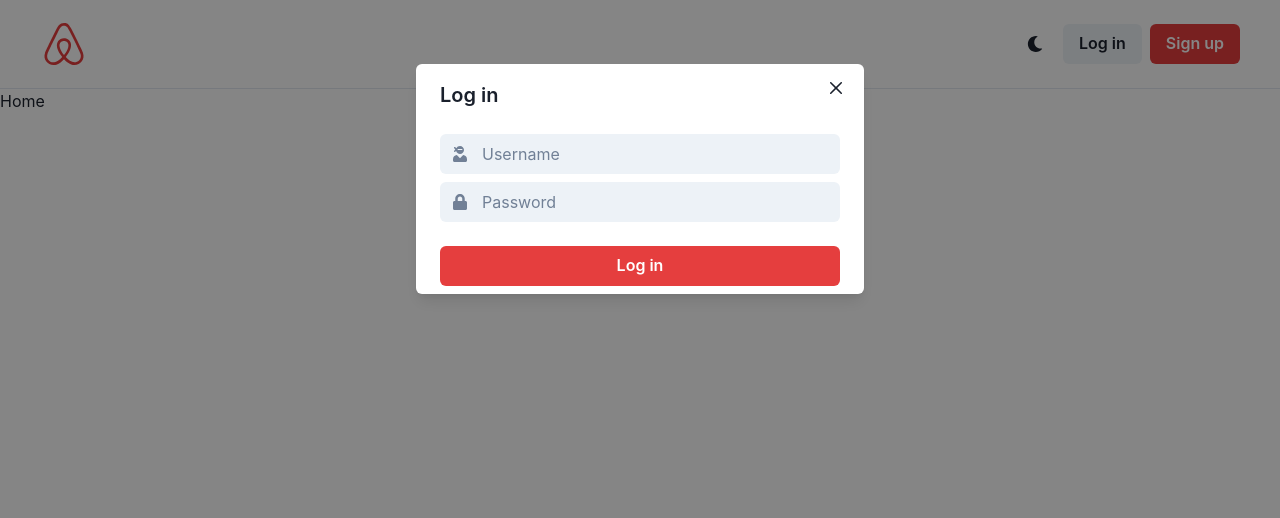
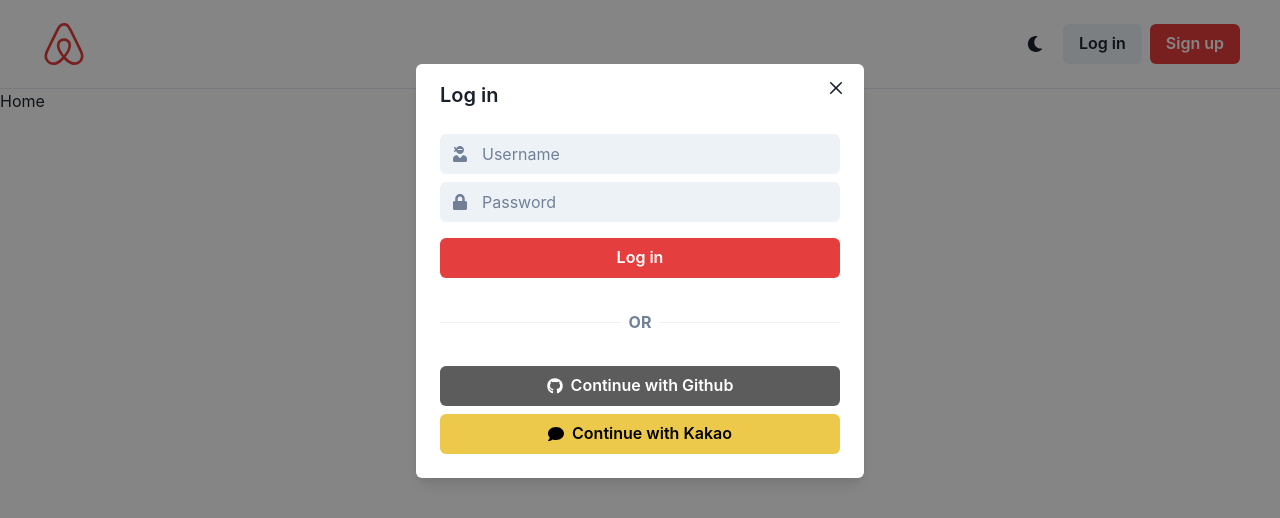
Before and after one commit to texasroh/airbnb-clone2-frontend, a React (Create React App) app: page / in a window 1280 px wide. Both pictures are taken after a click on the button "Log in". Shown: the top 518 px of the page. Built offline with nearby package versions, Linux system fonts and the light colour scheme.

Commit message:
add Header with login signup modals

```diff
--- /dev/null
+++ b/src/components/Header.tsx
@@ -0,0 +1,48 @@
+import {
+  Box,
+  Button,
+  HStack,
+  IconButton,
+  useDisclosure,
+} from "@chakra-ui/react";
+import { FaAirbnb, FaMoon } from "react-icons/fa";
+import LoginModal from "./LoginModal";
+import SignUpModal from "./SignUpModal";
+
+export default function Header() {
+  const {
+    isOpen: isLoginOpen,
+    onClose: onLoginClose,
+    onOpen: onLoginOpen,
+  } = useDisclosure();
+  const {
+    isOpen: isSignUpOpen,
+    onClose: onSignUpClose,
+    onOpen: onSignUpOpen,
+  } = useDisclosure();
+  return (
+    <HStack
+      px={10}
+      py={5}
+      borderBottomWidth={1}
+      justifyContent={"space-between"}
+    >
+      <Box color="red.500" fontSize="48">
+        <FaAirbnb />
+      </Box>
+      <HStack spacing={2}>
+        <IconButton
+          variant={"ghost"}
+          aria-label="Toggle dark mode"
+          icon={<FaMoon />}
+        />
+        <Button onClick={onLoginOpen}>Log in</Button>
+        <Button onClick={onSignUpOpen} colorScheme={"red"}>
+          Sign up
+        </Button>
+      </HStack>
+      <LoginModal isOpen={isLoginOpen} onClose={onLoginClose} />
+      <SignUpModal isOpen={isSignUpOpen} onClose={onSignUpClose} />
+    </HStack>
+  );
+}
--- /dev/null
+++ b/src/components/LoginModal.tsx
@@ -0,0 +1,65 @@
+import {
+  Box,
+  Button,
+  Input,
+  InputGroup,
+  InputLeftElement,
+  Modal,
+  ModalBody,
+  ModalCloseButton,
+  ModalContent,
+  ModalHeader,
+  ModalOverlay,
+  VStack,
+} from "@chakra-ui/react";
+import { FaLock, FaUserNinja } from "react-icons/fa";
+import SocialLogin from "./SocialLogin";
+
+interface LoginModalProps {
+  isOpen: boolean;
+  onClose: () => void;
+}
+
+export default function LoginModal({ isOpen, onClose }: LoginModalProps) {
+  return (
+    <Modal isOpen={isOpen} onClose={onClose}>
+      <ModalOverlay />
+      <ModalContent>
+        <ModalHeader>Log in</ModalHeader>
+        <ModalCloseButton />
+        <ModalBody>
+          <VStack>
+            <InputGroup>
+              <InputLeftElement
+                children={
+                  <Box color={"gray.500"}>
+                    <FaUserNinja />
+                  </Box>
+                }
+              />
+              <Input variant={"filled"} placeholder="Username" />
+            </InputGroup>
+            <InputGroup>
+              <InputLeftElement
+                children={
+                  <Box color="gray.500">
+                    <FaLock />
+                  </Box>
+                }
+              />
+              <Input
+                variant={"filled"}
+                placeholder="Password"
+                type={"password"}
+              />
+            </InputGroup>
+          </VStack>
+          <Button mt={4} colorScheme={"red"} w="100%">
+            Log in
+          </Button>
+          <SocialLogin />
+        </ModalBody>
+      </ModalContent>
+    </Modal>
+  );
+}
--- a/src/components/Root.tsx
+++ b/src/components/Root.tsx
@@ -1,88 +1,12 @@
-import {
-    Box,
-    Button,
-    HStack,
-    IconButton,
-    Input,
-    InputGroup,
-    InputLeftElement,
-    Modal,
-    ModalBody,
-    ModalCloseButton,
-    ModalContent,
-    ModalFooter,
-    ModalHeader,
-    ModalOverlay,
-    useDisclosure,
-    VStack,
-} from "@chakra-ui/react";
+import { Box } from "@chakra-ui/react";
 import { Outlet } from "react-router-dom";
-import { FaAirbnb, FaLock, FaMoon, FaUserNinja } from "react-icons/fa";
+import Header from "./Header";
 
 export default function Root() {
-    const { isOpen, onClose, onOpen } = useDisclosure();
-    return (
-        <Box>
-            <HStack
-                px={10}
-                py={5}
-                borderBottomWidth={1}
-                justifyContent={"space-between"}
-            >
-                <Box color="red.500" fontSize="48">
-                    <FaAirbnb />
-                </Box>
-                <HStack spacing={2}>
-                    <IconButton
-                        variant={"ghost"}
-                        aria-label="Toggle dark mode"
-                        icon={<FaMoon />}
-                    />
-                    <Button onClick={onOpen}>Log in</Button>
-                    <Button colorScheme={"red"}>Sign up</Button>
-                </HStack>
-            </HStack>
-            <Modal isOpen={isOpen} onClose={onClose}>
-                <ModalOverlay />
-                <ModalContent>
-                    <ModalHeader>Log in</ModalHeader>
-                    <ModalCloseButton />
-                    <ModalBody>
-                        <VStack>
-                            <InputGroup>
-                                <InputLeftElement
-                                    children={
-                                        <Box color={"gray.500"}>
-                                            <FaUserNinja />
-                                        </Box>
-                                    }
-                                />
-                                <Input
-                                    variant={"filled"}
-                                    placeholder="Username"
-                                />
-                            </InputGroup>
-                            <InputGroup>
-                                <InputLeftElement
-                                    children={
-                                        <Box color="gray.500">
-                                            <FaLock />
-                                        </Box>
-                                    }
-                                />
-                                <Input
-                                    variant={"filled"}
-                                    placeholder="Password"
-                                />
-                            </InputGroup>
-                            <Button mt={4} colorScheme={"red"} w="100%">
-                                Log in
-                            </Button>
-                        </VStack>
-                    </ModalBody>
-                </ModalContent>
-            </Modal>
-            <Outlet />
-        </Box>
-    );
+  return (
+    <Box>
+      <Header />
+      <Outlet />
+    </Box>
+  );
 }
--- /dev/null
+++ b/src/components/SignUpModal.tsx
@@ -0,0 +1,85 @@
+import {
+  Box,
+  Button,
+  Input,
+  InputGroup,
+  InputLeftElement,
+  Modal,
+  ModalBody,
+  ModalCloseButton,
+  ModalContent,
+  ModalHeader,
+  ModalOverlay,
+  VStack,
+} from "@chakra-ui/react";
+import { FaEnvelope, FaLock, FaUserNinja, FaUserSecret } from "react-icons/fa";
+import SocialLogin from "./SocialLogin";
+
+interface SignUpModalProps {
+  isOpen: boolean;
+  onClose: () => void;
+}
+
+export default function SignUpModal({ isOpen, onClose }: SignUpModalProps) {
+  return (
+    <Modal isOpen={isOpen} onClose={onClose}>
+      <ModalOverlay />
+      <ModalContent>
+        <ModalHeader>Sign Up</ModalHeader>
+        <ModalCloseButton />
+        <ModalBody>
+          <VStack>
+            <InputGroup>
+              <InputLeftElement
+                children={
+                  <Box color={"gray.500"}>
+                    <FaUserSecret />
+                  </Box>
+                }
+              />
+              <Input variant={"filled"} placeholder="Name" />
+            </InputGroup>
+            <InputGroup>
+              <InputLeftElement
+                children={
+                  <Box color={"gray.500"}>
+                    <FaEnvelope />
+                  </Box>
+                }
+              />
+              <Input variant={"filled"} placeholder="Email" />
+            </InputGroup>
+            <InputGroup>
+              <InputLeftElement
+                children={
+                  <Box color={"gray.500"}>
+                    <FaUserNinja />
+                  </Box>
+                }
+              />
+              <Input variant={"filled"} placeholder="Username" />
+            </InputGroup>
+            <InputGroup>
+              <InputLeftElement
+                children={
+                  <Box color="gray.500">
+                    <FaLock />
+                  </Box>
+                }
+              />
+              <Input
+                variant={"filled"}
+                placeholder="Password"
+                type={"password"}
+              />
+            </InputGroup>
+          </VStack>
+          <Button mt={4} colorScheme={"red"} w="100%">
+            Log in
+          </Button>
+          <SocialLogin />
+        </ModalBody>
+      </ModalContent>
+    </Modal>
+  );
+}
--- /dev/null
+++ b/src/components/SocialLogin.tsx
@@ -0,0 +1,34 @@
+import { Box, Button, Divider, HStack, Text, VStack } from "@chakra-ui/react";
+import { FaComment, FaGithub } from "react-icons/fa";
+
+export default function SocialLogin() {
+  return (
+    <Box mb={4}>
+      <HStack my={8}>
+        <Divider />
+        <Text
+          textTransform={"uppercase"}
+          color={"gray.500"}
+          fontSize={"Xs"}
+          as={"b"}
+        >
+          Or
+        </Text>
+        <Divider />
+      </HStack>
+      <VStack>
+        <Button
+          w="full"
+          leftIcon={<FaGithub />}
+          colorScheme={"blackAlpha"}
+          bg={"blackAlpha.700"}
+        >
+          Continue with Github
+        </Button>
+        <Button w="full" leftIcon={<FaComment />} colorScheme={"yellow"}>
+          Continue with Kakao
+        </Button>
+      </VStack>
+    </Box>
+  );
+}
```
